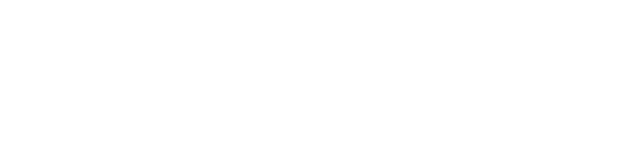
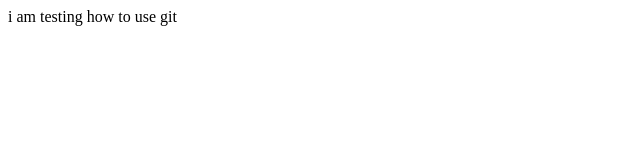
Before and after one commit to languageleaf/TestingGit, a plain HTML site: page index.html in a window 1280 px wide. Shown: the whole page, without its empty margins (0-640 px from the left). Drawn offline with Linux system fonts and the light colour scheme.

Commit message:
just some text

```diff
--- a/index.html
+++ b/index.html
@@ -6,6 +6,6 @@
     <title>test</title>
 </head>
 <body>
-
+    <p1>i am testing how to use git</p1>
 </body>
 </html>
```
